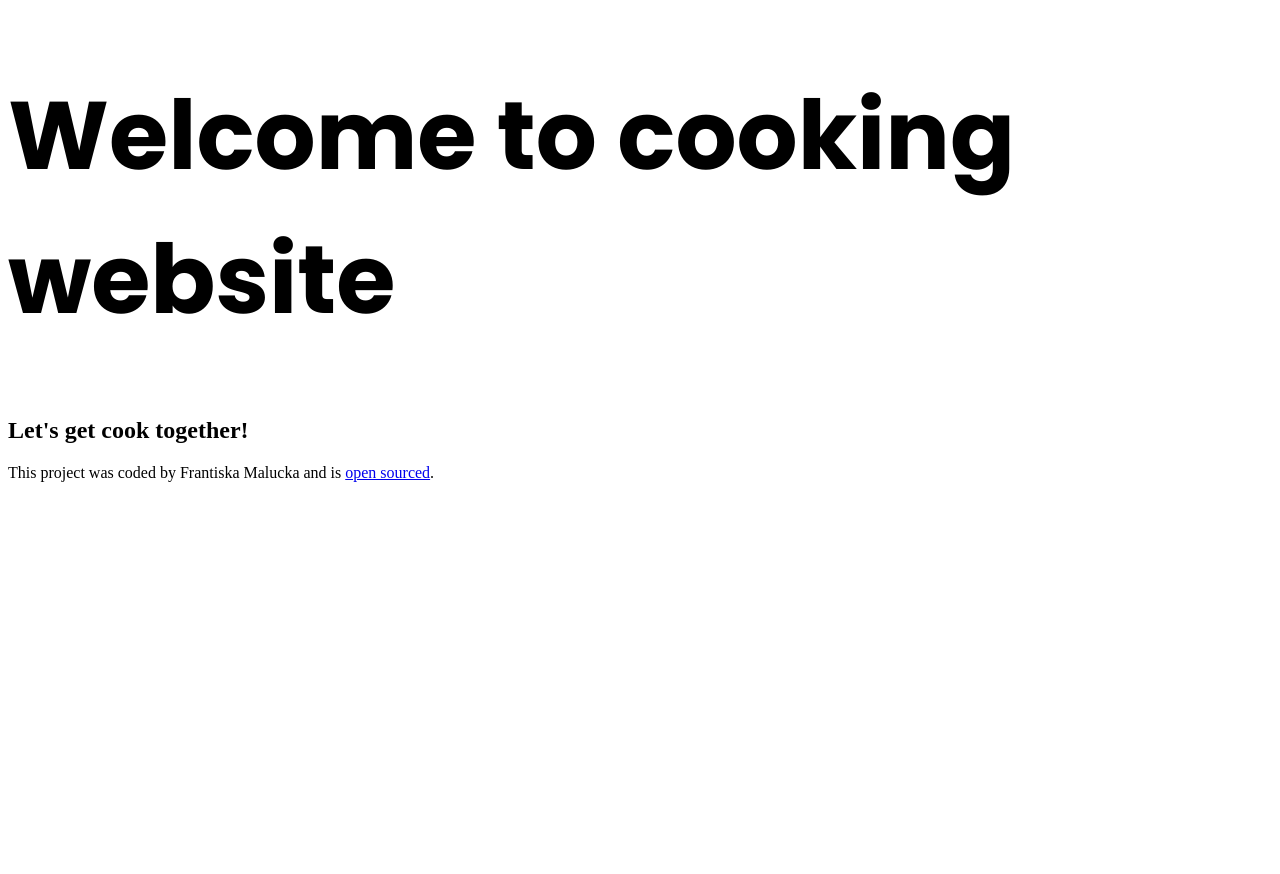
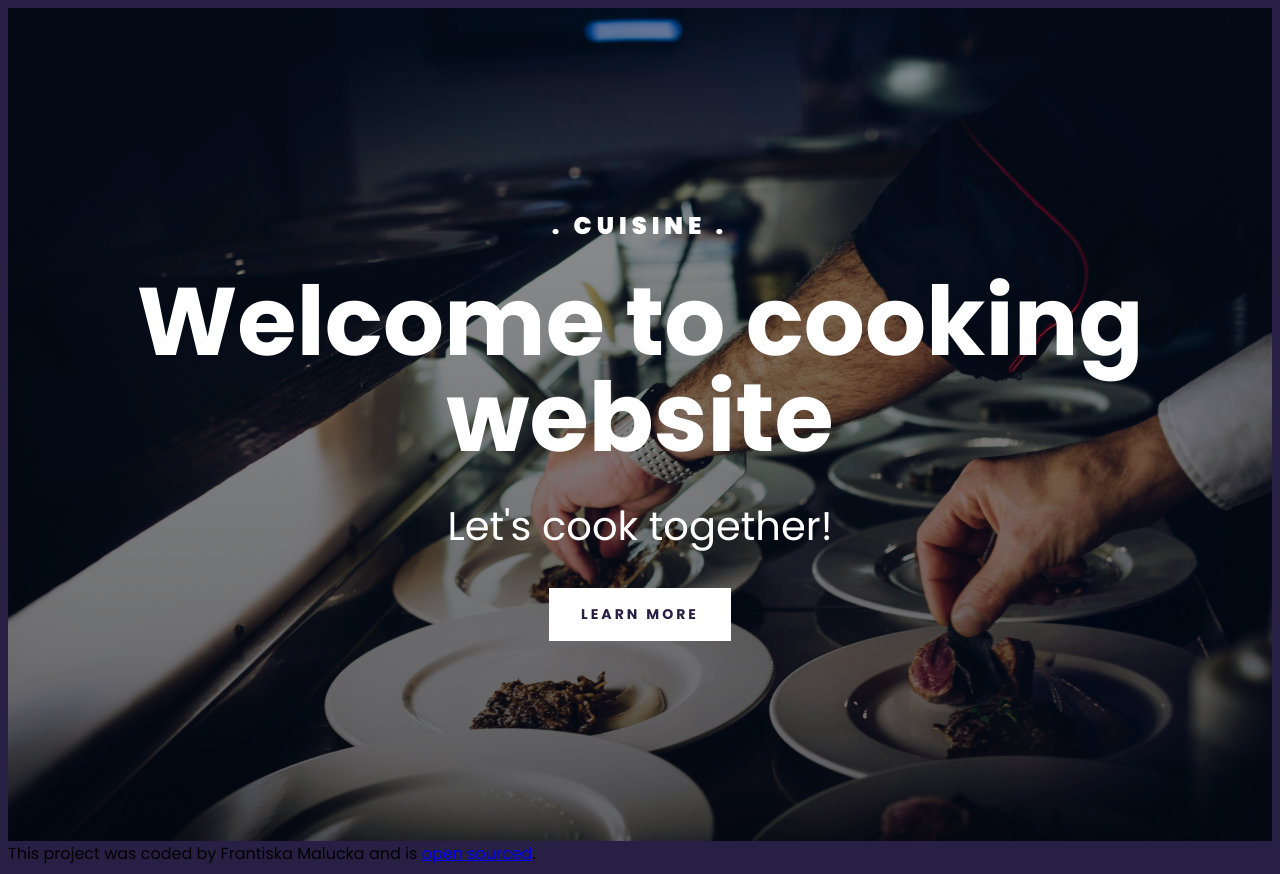
Before and after one commit to FrantiskaM/cooking-project, a plain HTML site: page index.html in a window 1280 px wide. Before the commit the page ends 800 px from the top, so only its background shows below. Drawn offline with Linux system fonts and the light colour scheme.

Commit message:
Added the header the landing page

```diff
--- a/index.html
+++ b/index.html
@@ -10,16 +10,22 @@
       rel="stylesheet"
     />
     <link rel="stylesheet" href="src/style.css" />
-    <title>Let's get cook together</title>
+    <title>Let's cook together</title>
   </head>
   <body>
+    <div class="container">
+      <header>
+        <h3>. CUISINE .</h3>
         <h1>Welcome to cooking website</h1>
-    <h2>Let's get cook together!</h2>
+        <h2>Let's cook together!</h2>
+        <a href="#more">Learn more</a>
+      </header>
       <footer>
         This project was coded by Frantiska Malucka and is
         <a href="https://github.com/FrantiskaM/cooking-project" target="_blank">
           open sourced</a
         >.
       </footer>
+    </div>
   </body>
 </html>
--- a/src/style.css
+++ b/src/style.css
@@ -1,7 +1,74 @@
-h1 {
+body {
   font-family: "Poppins", sans-serif;
-  font-style: normal;
+  background: #272044;
+}
+
+.container {
+  max-width: 1400px;
+  margin: 0 auto;
+}
+
+header {
+  background-image: linear-gradient(rgba(0, 0, 0, 0.4), rgba(0, 0, 0, 0.6)),
+    url("../images/cuisine.jpg");
+  background-repeat: no-repeat;
+  background-size: cover;
+  color: white;
+  text-align: center;
+  padding: 200px 0;
+}
+
+header h1 {
   font-weight: 700;
   font-size: 96px;
-  line-height: 144px;
+  line-height: 1;
+  margin: 30px 0;
 }
+
+header h2 {
+  font-weight: 400;
+  font-size: 40px;
+  line-height: 1.5;
+  margin: 0;
+}
+
+header h3 {
+  font-weight: 900;
+  font-size: 24px;
+  line-height: 1.5;
+  letter-spacing: 5px;
+  margin: 0;
+}
+
+header a {
+  font-weight: 700;
+  font-size: 14px;
+  line-height: 1.5;
+
+  text-align: center;
+  color: #272044;
+  padding: 16px 32px;
+  margin-top: 32px;
+  display: inline-block;
+  letter-spacing: 3px;
+  text-decoration: none;
+  text-transform: uppercase;
+  background: white;
+}
+
+@media (max-width: 900px) {
+  header {
+    padding: 60px 0;
+  }
+
+  header h1 {
+    font-size: 48px;
+  }
+  header h2 {
+    font-size: 20px;
+  }
+
+  header h3 {
+    font-size: 12px;
+  }
+}
```
Lines whose indentation alone changed are shown as unchanged.
